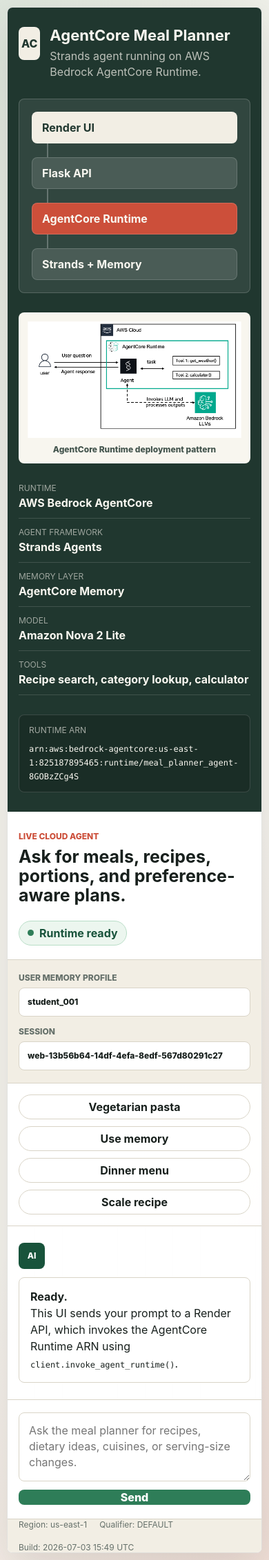
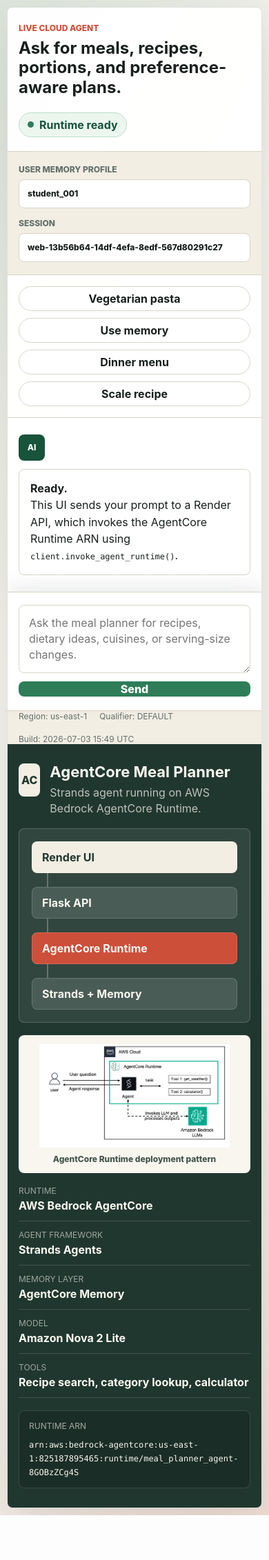
Before and after one commit to Rajesh-Arigala/GenAi_Agents_AWS_AgentCore_BedRock_Strands, a Flask app: page / in a window 390 px wide. Shown: the whole page at 69% size. After the commit the page ends 2197 px from the top, so only its background shows below. Run offline with Flask 3, Linux system fonts and the light colour scheme.

Commit message:
Improve chat layout responsiveness

```diff
--- a/frontend/static/styles.css
+++ b/frontend/static/styles.css
@@ -19,6 +19,7 @@
 body {
   margin: 0;
   min-height: 100vh;
+  overflow: hidden;
   color: var(--ink);
   background:
     linear-gradient(120deg, rgba(46, 125, 88, 0.12), transparent 34%),
@@ -35,15 +36,17 @@ textarea {
 
 .shell {
   width: min(1420px, calc(100% - 32px));
-  min-height: 100vh;
+  height: 100vh;
   margin: 0 auto;
-  padding: 32px 0;
+  padding: 16px 0;
   display: flex;
   align-items: center;
 }
 
 .workspace {
   width: 100%;
+  height: calc(100vh - 32px);
+  min-height: 0;
   display: grid;
   grid-template-columns: 390px minmax(0, 1fr);
   border: 1px solid rgba(24, 32, 29, 0.12);
@@ -54,7 +57,8 @@ textarea {
 }
 
 .panel {
-  min-height: 760px;
+  min-height: 0;
+  overflow: auto;
   padding: 28px;
   background: #20372f;
   color: #f9f7f0;
@@ -201,7 +205,8 @@ code {
 }
 
 .chat-card {
-  min-height: 760px;
+  height: 100%;
+  min-height: 0;
   display: grid;
   grid-template-rows: auto auto auto 1fr auto auto;
   background: rgba(255, 255, 255, 0.92);
@@ -327,6 +332,7 @@ textarea:focus {
 .messages {
   min-height: 0;
   overflow: auto;
+  overscroll-behavior: contain;
   padding: 24px 30px;
   display: flex;
   flex-direction: column;
@@ -430,18 +436,34 @@ textarea:focus {
 }
 
 @media (max-width: 980px) {
+  body {
+    overflow: auto;
+  }
+
   .shell {
     width: min(100% - 20px, 760px);
+    height: auto;
+    min-height: 100vh;
     padding: 10px 0;
     align-items: stretch;
   }
 
   .workspace {
     grid-template-columns: 1fr;
+    height: auto;
+  }
+
+  .panel {
+    order: 2;
+  }
+
+  .chat-card {
+    order: 1;
   }
 
   .panel,
   .chat-card {
+    height: auto;
     min-height: auto;
   }
 
@@ -453,10 +475,23 @@ textarea:focus {
 
   .chat-header {
     flex-direction: column;
+    padding-top: 22px;
   }
 
   .chat-header h2 {
     font-size: 25px;
+  }
+
+  .messages {
+    max-height: none;
+    overflow: visible;
+  }
+
+  .composer {
+    position: sticky;
+    bottom: 0;
+    z-index: 4;
+    box-shadow: 0 -10px 24px rgba(24, 32, 29, 0.08);
   }
 
   .bubble {
@@ -480,6 +515,23 @@ textarea:focus {
     align-items: flex-start;
   }
 
+  .panel {
+    gap: 18px;
+  }
+
+  .runtime-visual img {
+    max-height: 150px;
+  }
+
+  .chat-header h2 {
+    font-size: 24px;
+    line-height: 1.18;
+  }
+
+  .status-pill {
+    width: fit-content;
+  }
+
   .quick-prompts {
     display: grid;
   }
```
